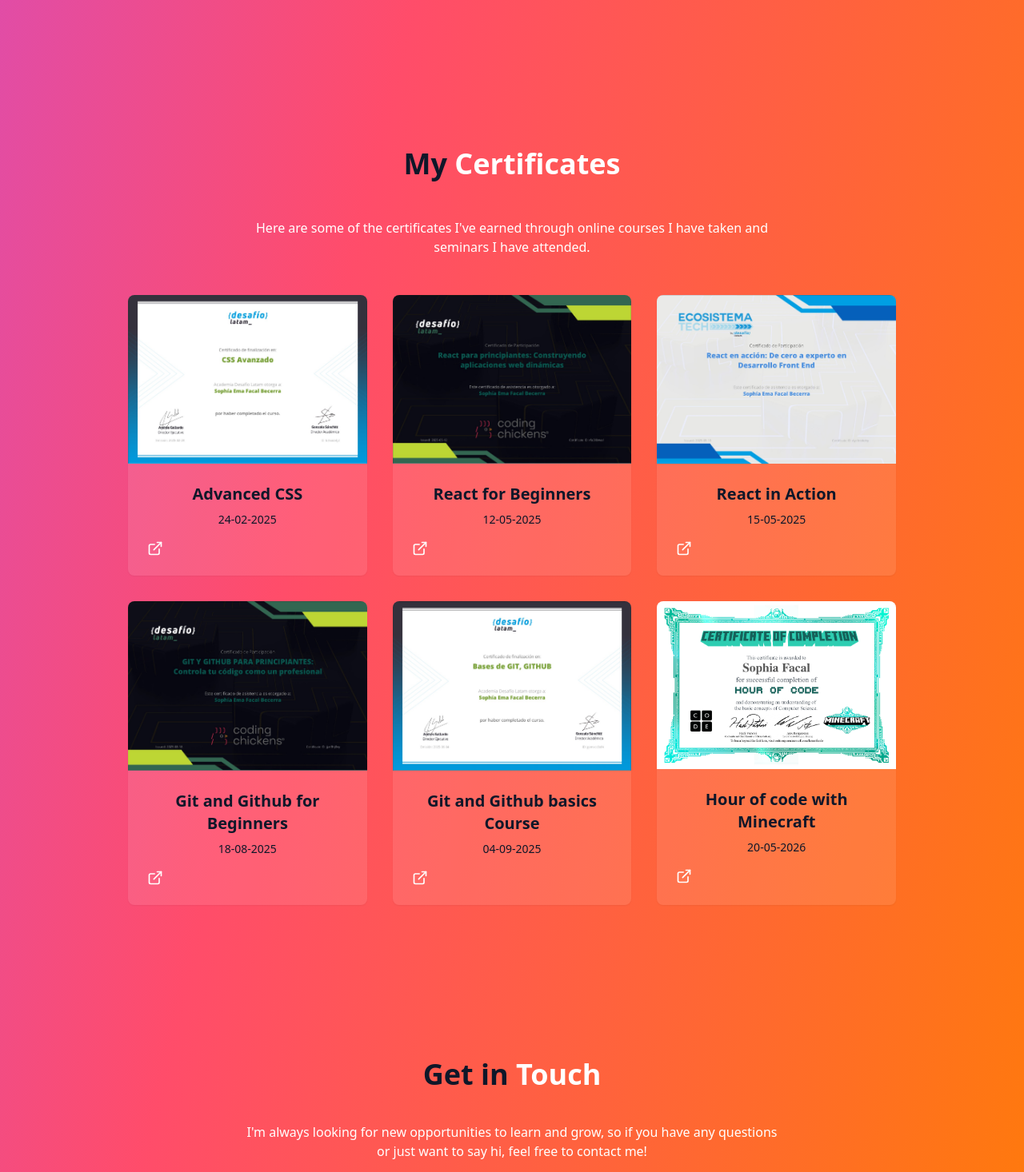
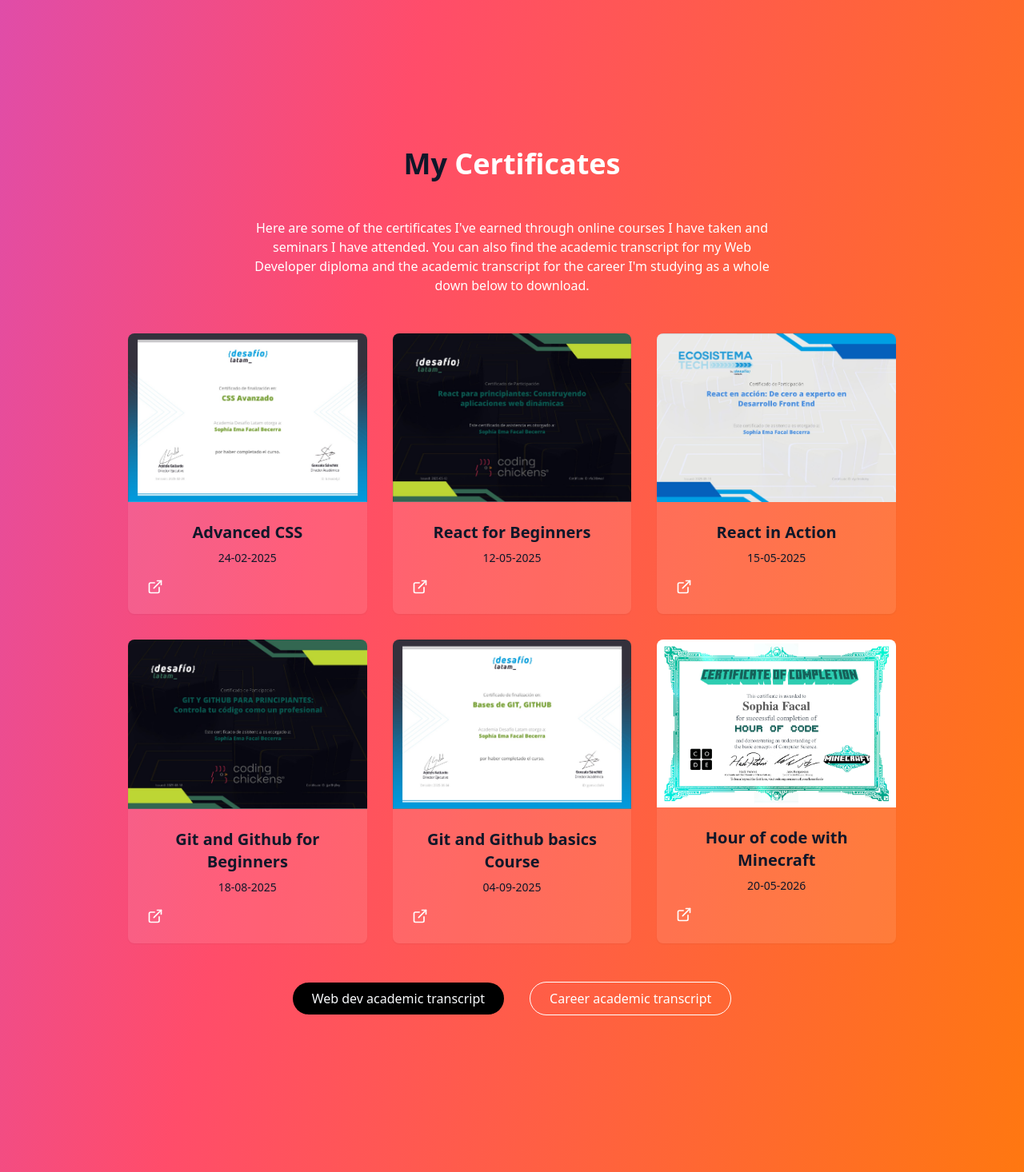
Before and after one commit to 0Soe0/Portfolio, a React (Vite) app: page / in a window 1280 px wide. Shown: the part 3303-4769 px from the top of the page at 80% size. Built offline with nearby package versions, Linux system fonts and the light colour scheme.

Commit message:
added two buttons to download the academic transcripts for both the web dev diploma and the career as a whole in the Certificates section and updated the paragraph to match said feature

```diff
--- a/src/components/CertificatesSection.tsx
+++ b/src/components/CertificatesSection.tsx
@@ -1,4 +1,5 @@
 import { ExternalLink } from "lucide-react";
+import { Button } from "./Button";
 
 type Certificate = {
   name: string;
@@ -73,13 +74,31 @@ const CertificateCard = ({ certificate }: { certificate: Certificate }) => (
             My <span className="text-primary">Certificates</span>
         </h2>
         <p className="text-center text-white dark:text-muted-foreground mb-12 max-w-2xl mx-auto">
-        Here are some of the certificates I've earned through online courses I have taken and seminars I have attended.
-      </p>
+        Here are some of the certificates I've earned through online courses I have taken and seminars I have attended. You can also find the academic transcript for my Web Developer diploma and the academic transcript for the career I'm studying as a whole down below to download.
+        </p>
         <div className="grid grid-cols-1 md:grid-cols-2 lg:grid-cols-3 gap-8">
         {certificates.map((certificate) => (
             <CertificateCard key={certificate.name} certificate={certificate} />
           ))}
         </div>
+        <div className="flex flex-col sm:flex-row pt-12 gap-8 justify-center items-center">
+          <Button
+            className="w-fit flex items-center gap-2"
+            href="/WebDevAcademicTranscript.pdf"
+            download
+          >
+            Web dev academic transcript
+          </Button>
+
+          <Button
+          className="w-fit flex items-center gap-2"
+          hollow
+          href="/CareerAcademicTranscript.pdf"
+          download
+          >
+            Career academic transcript
+          </Button>
+        </div>
       </div>
       </section>
     )
```
Also changed, not shown: 2 other files (tests, documents, lock files or other folders).
